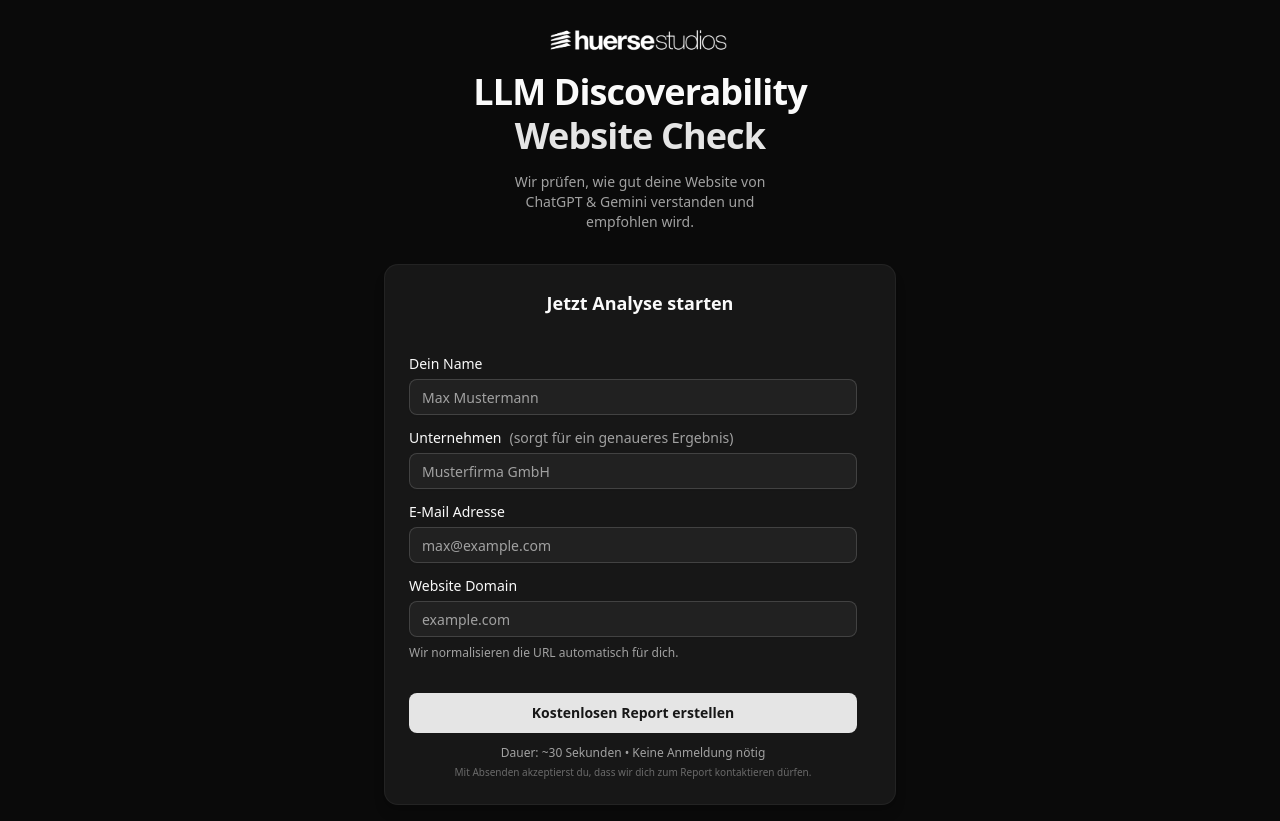
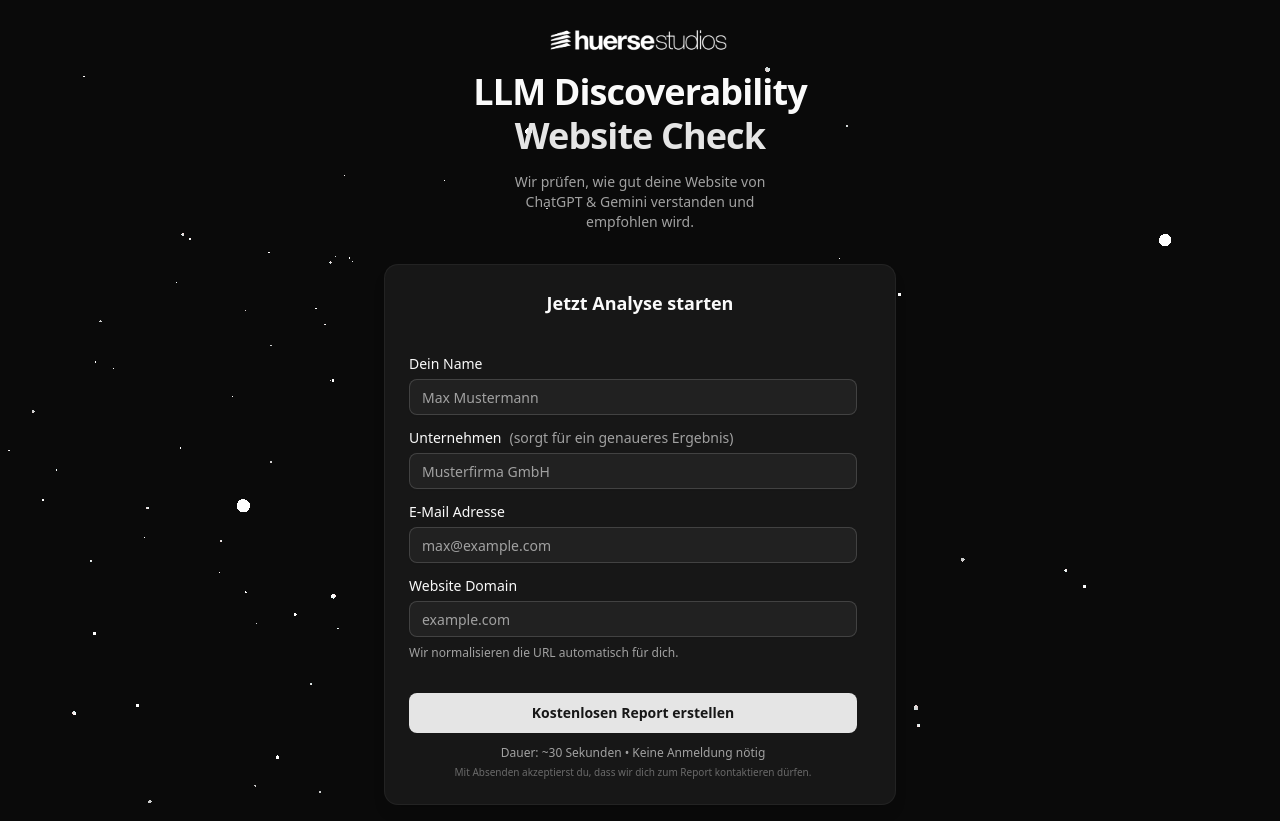
Before and after one commit to lucahuerse/aeo-audit, a Next.js app: page / in a window 1280 px wide. Built offline with nearby package versions, Linux system fonts and the light colour scheme.

Commit message:
feat: use particles background

```diff
--- a/package.json
+++ b/package.json
@@ -23,6 +23,7 @@
     "lucide-react": "^0.562.0",
     "next": "16.1.1",
     "next-themes": "^0.4.6",
+    "ogl": "^1.0.11",
     "openai": "^6.15.0",
     "query-string": "^9.3.1",
     "react": "19.2.3",
--- a/src/app/page.tsx
+++ b/src/app/page.tsx
@@ -2,10 +2,24 @@
 import { Card, CardContent, CardHeader, CardTitle } from "@/components/ui/card";
 import Image from "next/image";
 
+import Particles from "@/components/Particles";
+
 export default function Home() {
   return (
-    <main className="flex min-h-screen flex-col items-center justify-center p-4 bg-background">
-      <div className="w-full max-w-lg space-y-8 flex flex-col items-center">
+    <main className="relative flex min-h-screen flex-col items-center justify-center p-4 bg-background overflow-hidden">
+      <div className="absolute inset-0 z-0">
+        <Particles
+          particleColors={['#ffffff', '#ffffff']}
+          particleCount={200}
+          particleSpread={10}
+          speed={0.1}
+          particleBaseSize={100}
+          moveParticlesOnHover={true}
+          alphaParticles={false}
+          disableRotation={false}
+        />
+      </div>
+      <div className="relative z-10 w-full max-w-lg space-y-8 flex flex-col items-center">
 
         {/* Header / Brand */}
         <div className="text-center space-y-2 flex flex-col items-center">
--- /dev/null
+++ b/src/components/Particles.css
@@ -0,0 +1,5 @@
+.particles-container {
+  position: relative;
+  width: 100%;
+  height: 100%;
+}
--- /dev/null
+++ b/src/components/Particles.tsx
@@ -0,0 +1,261 @@
+"use client";
+
+import React, { useEffect, useRef } from 'react';
+import { Renderer, Camera, Geometry, Program, Mesh } from 'ogl';
+
+import './Particles.css';
+
+interface ParticlesProps {
+  particleCount?: number;
+  particleSpread?: number;
+  speed?: number;
+  particleColors?: string[];
+  moveParticlesOnHover?: boolean;
+  particleHoverFactor?: number;
+  alphaParticles?: boolean;
+  particleBaseSize?: number;
+  sizeRandomness?: number;
+  cameraDistance?: number;
+  disableRotation?: boolean;
+  pixelRatio?: number;
+  className?: string;
+}
+
+const defaultColors: string[] = ['#ffffff', '#ffffff', '#ffffff'];
+
+const hexToRgb = (hex: string): [number, number, number] => {
+  hex = hex.replace(/^#/, '');
+  if (hex.length === 3) {
+    hex = hex
+      .split('')
+      .map(c => c + c)
+      .join('');
+  }
+  const int = parseInt(hex, 16);
+  const r = ((int >> 16) & 255) / 255;
+  const g = ((int >> 8) & 255) / 255;
+  const b = (int & 255) / 255;
+  return [r, g, b];
+};
+
+const vertex = /* glsl */ `
+  attribute vec3 position;
+  attribute vec4 random;
+  attribute vec3 color;
+
+  uniform mat4 modelMatrix;
+  uniform mat4 viewMatrix;
+  uniform mat4 projectionMatrix;
+  uniform float uTime;
+  uniform float uSpread;
+  uniform float uBaseSize;
+  uniform float uSizeRandomness;
+
+  varying vec4 vRandom;
+  varying vec3 vColor;
+
+  void main() {
+    vRandom = random;
+    vColor = color;
+
+    vec3 pos = position * uSpread;
+    pos.z *= 10.0;
+
+    vec4 mPos = modelMatrix * vec4(pos, 1.0);
+    float t = uTime;
+    mPos.x += sin(t * random.z + 6.28 * random.w) * mix(0.1, 1.5, random.x);
+    mPos.y += sin(t * random.y + 6.28 * random.x) * mix(0.1, 1.5, random.w);
+    mPos.z += sin(t * random.w + 6.28 * random.y) * mix(0.1, 1.5, random.z);
+
+    vec4 mvPos = viewMatrix * mPos;
+    if (uSizeRandomness == 0.0) {
+      gl_PointSize = uBaseSize;
+    } else {
+      gl_PointSize = (uBaseSize * (1.0 + uSizeRandomness * (random.x - 0.5))) / length(mvPos.xyz);
+    }
+
+    gl_Position = projectionMatrix * mvPos;
+  }
+`;
+
+const fragment = /* glsl */ `
+  precision highp float;
+
+  uniform float uTime;
+  uniform float uAlphaParticles;
+  varying vec4 vRandom;
+  varying vec3 vColor;
+
+  void main() {
+    vec2 uv = gl_PointCoord.xy;
+    float d = length(uv - vec2(0.5));
+
+    if(uAlphaParticles < 0.5) {
+      if(d > 0.5) {
+        discard;
+      }
+      gl_FragColor = vec4(vColor + 0.2 * sin(uv.yxx + uTime + vRandom.y * 6.28), 1.0);
+    } else {
+      float circle = smoothstep(0.5, 0.4, d) * 0.8;
+      gl_FragColor = vec4(vColor + 0.2 * sin(uv.yxx + uTime + vRandom.y * 6.28), circle);
+    }
+  }
+`;
+
+const Particles: React.FC<ParticlesProps> = ({
+  particleCount = 200,
+  particleSpread = 10,
+  speed = 0.1,
+  particleColors,
+  moveParticlesOnHover = false,
+  particleHoverFactor = 1,
+  alphaParticles = false,
+  particleBaseSize = 100,
+  sizeRandomness = 1,
+  cameraDistance = 20,
+  disableRotation = false,
+  pixelRatio = 1,
+  className
+}) => {
+  const containerRef = useRef<HTMLDivElement>(null);
+  const mouseRef = useRef<{ x: number; y: number }>({ x: 0, y: 0 });
+
+  useEffect(() => {
+    const container = containerRef.current;
+    if (!container) return;
+
+    const renderer = new Renderer({
+      dpr: pixelRatio,
+      depth: false,
+      alpha: true
+    });
+    const gl = renderer.gl;
+    container.appendChild(gl.canvas);
+    gl.clearColor(0, 0, 0, 0);
+
+    const camera = new Camera(gl, { fov: 15 });
+    camera.position.set(0, 0, cameraDistance);
+
+    const resize = () => {
+      const width = container.clientWidth;
+      const height = container.clientHeight;
+      renderer.setSize(width, height);
+      camera.perspective({ aspect: gl.canvas.width / gl.canvas.height });
+    };
+    window.addEventListener('resize', resize, false);
+    resize();
+
+    const handleMouseMove = (e: MouseEvent) => {
+      const rect = container.getBoundingClientRect();
+      const x = ((e.clientX - rect.left) / rect.width) * 2 - 1;
+      const y = -(((e.clientY - rect.top) / rect.height) * 2 - 1);
+      mouseRef.current = { x, y };
+    };
+
+    if (moveParticlesOnHover) {
+      container.addEventListener('mousemove', handleMouseMove);
+    }
+
+    const count = particleCount;
+    const positions = new Float32Array(count * 3);
+    const randoms = new Float32Array(count * 4);
+    const colors = new Float32Array(count * 3);
+    const palette = particleColors && particleColors.length > 0 ? particleColors : defaultColors;
+
+    for (let i = 0; i < count; i++) {
+      let x: number, y: number, z: number, len: number;
+      do {
+        x = Math.random() * 2 - 1;
+        y = Math.random() * 2 - 1;
+        z = Math.random() * 2 - 1;
+        len = x * x + y * y + z * z;
+      } while (len > 1 || len === 0);
+      const r = Math.cbrt(Math.random());
+      positions.set([x * r, y * r, z * r], i * 3);
+      randoms.set([Math.random(), Math.random(), Math.random(), Math.random()], i * 4);
+      const col = hexToRgb(palette[Math.floor(Math.random() * palette.length)]);
+      colors.set(col, i * 3);
+    }
+
+    const geometry = new Geometry(gl, {
+      position: { size: 3, data: positions },
+      random: { size: 4, data: randoms },
+      color: { size: 3, data: colors }
+    });
+
+    const program = new Program(gl, {
+      vertex,
+      fragment,
+      uniforms: {
+        uTime: { value: 0 },
+        uSpread: { value: particleSpread },
+        uBaseSize: { value: particleBaseSize * pixelRatio },
+        uSizeRandomness: { value: sizeRandomness },
+        uAlphaParticles: { value: alphaParticles ? 1 : 0 }
+      },
+      transparent: true,
+      depthTest: false
+    });
+
+    const particles = new Mesh(gl, { mode: gl.POINTS, geometry, program });
+
+    let animationFrameId: number;
+    let lastTime = performance.now();
+    let elapsed = 0;
+
+    const update = (t: number) => {
+      animationFrameId = requestAnimationFrame(update);
+      const delta = t - lastTime;
+      lastTime = t;
+      elapsed += delta * speed;
+
+      program.uniforms.uTime.value = elapsed * 0.001;
+
+      if (moveParticlesOnHover) {
+        particles.position.x = -mouseRef.current.x * particleHoverFactor;
+        particles.position.y = -mouseRef.current.y * particleHoverFactor;
+      } else {
+        particles.position.x = 0;
+        particles.position.y = 0;
+      }
+
+      if (!disableRotation) {
+        particles.rotation.x = Math.sin(elapsed * 0.0002) * 0.1;
+        particles.rotation.y = Math.cos(elapsed * 0.0005) * 0.15;
+        particles.rotation.z += 0.01 * speed;
+      }
+
+      renderer.render({ scene: particles, camera });
+    };
+
+    animationFrameId = requestAnimationFrame(update);
+
+    return () => {
+      window.removeEventListener('resize', resize);
+      if (moveParticlesOnHover) {
+        container.removeEventListener('mousemove', handleMouseMove);
+      }
+      cancelAnimationFrame(animationFrameId);
+      if (container.contains(gl.canvas)) {
+        container.removeChild(gl.canvas);
+      }
+    };
+    // eslint-disable-next-line react-hooks/exhaustive-deps
+  }, [
+    particleCount,
+    particleSpread,
+    speed,
+    moveParticlesOnHover,
+    particleHoverFactor,
+    alphaParticles,
+    particleBaseSize,
+    sizeRandomness,
+    cameraDistance,
+    disableRotation,
+    pixelRatio
+  ]);
+
+  return <div ref={containerRef} className={`particles-container ${className}`} />;
+};
+
+export default Particles;
```
Also changed, not shown: components.json, 1 other file (tests, documents, lock files or other folders).
